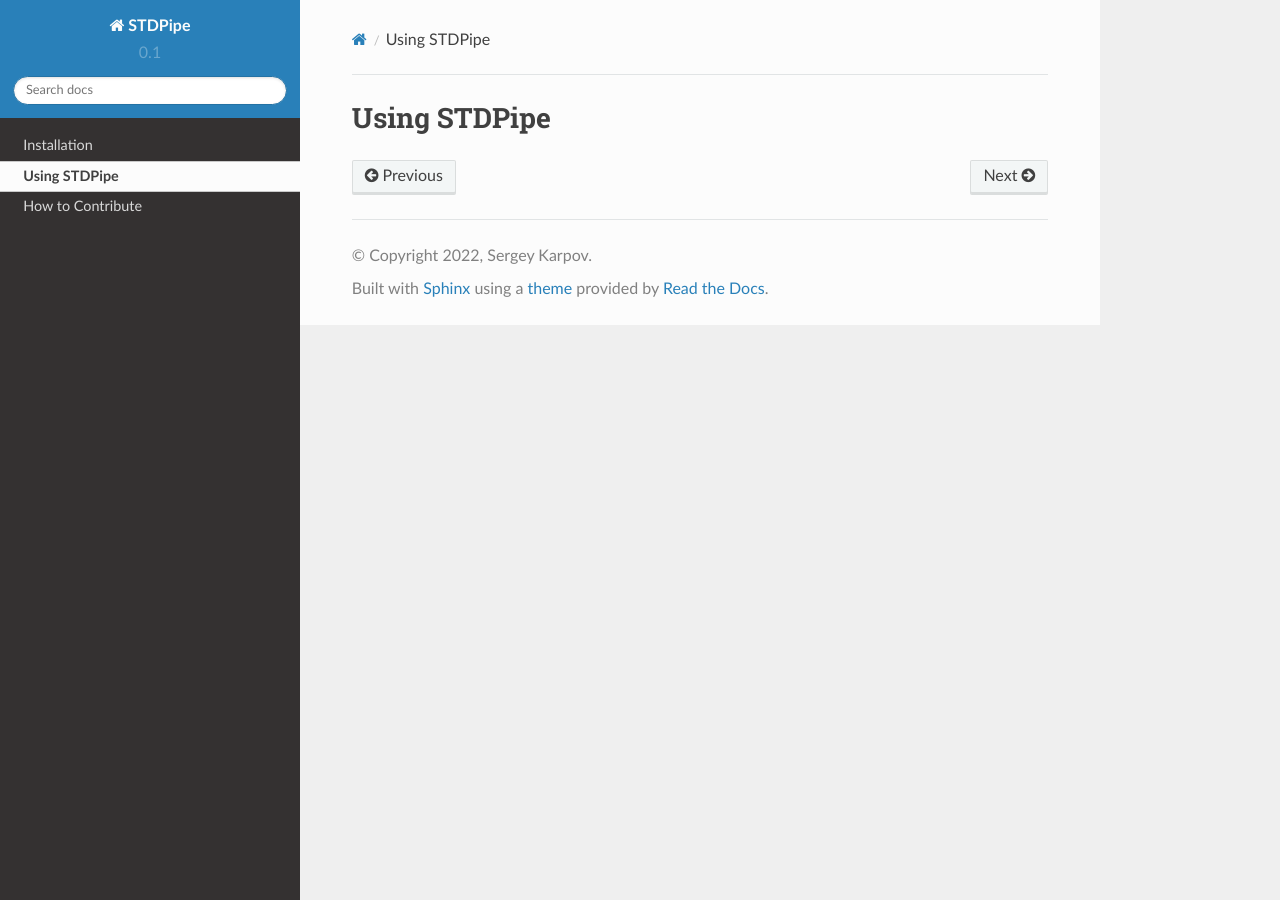
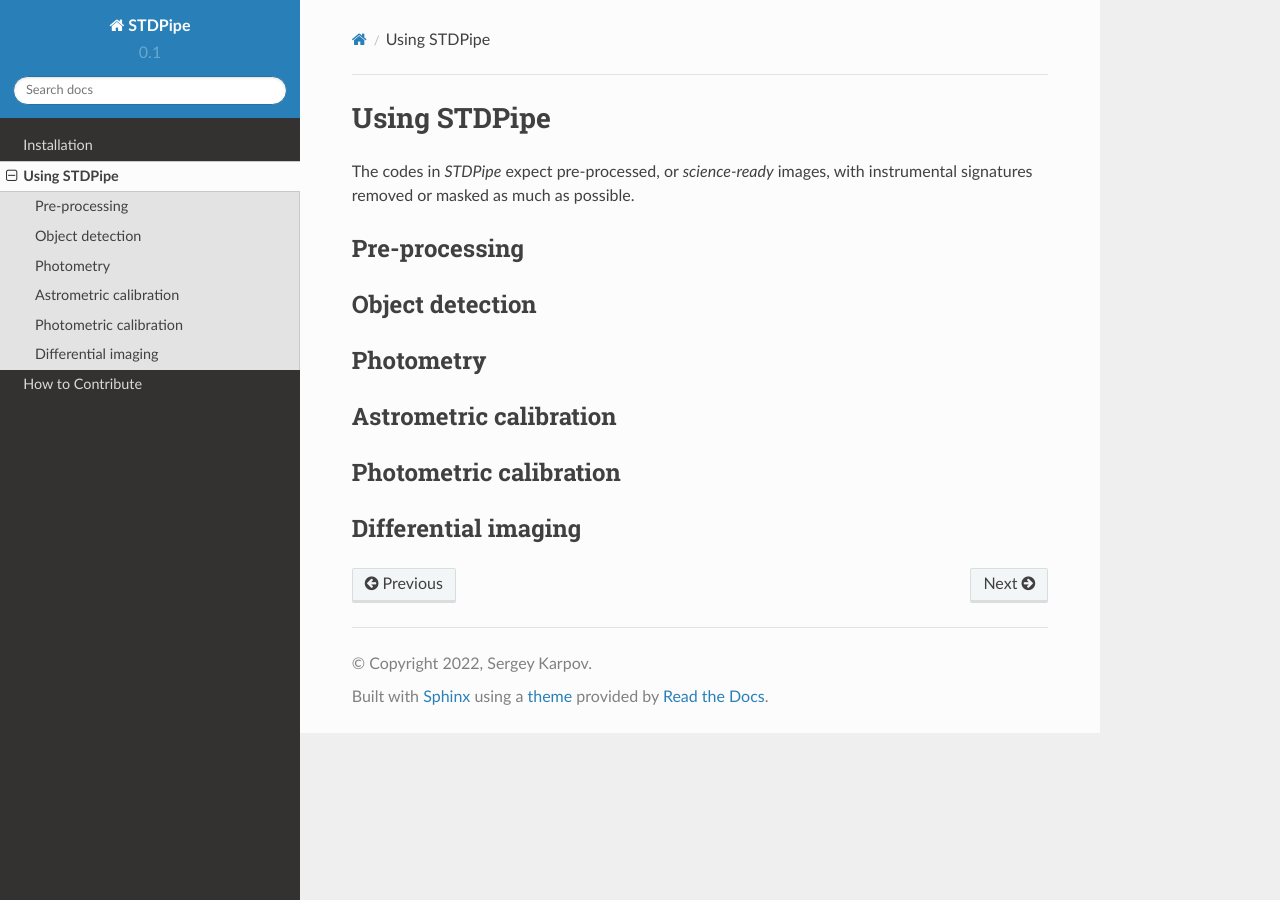
Before and after one commit to karpov-sv/stdpipe, a Sphinx documentation site: the page built from doc/usage.rst, in a window 1280 px wide. Built offline with Sphinx 7.4.7 and the Read the Docs theme 2.0.0, drawn with Linux system fonts in a browser that asks for light colours; pages that are not in the unit, such as notebooks, are missing from menus.

Commit message:
Update doc

```diff
--- a/doc/usage.rst
+++ b/doc/usage.rst
@@ -1,2 +1,23 @@
 Using STDPipe
 =============
+
+The codes in *STDPipe* expect pre-processed, or *science-ready* images, with instrumental signatures removed or masked as much as possible.
+
+Pre-processing
+--------------
+
+
+Object detection
+----------------
+
+Photometry
+----------
+
+Astrometric calibration
+-----------------------
+
+Photometric calibration
+-----------------------
+
+Differential imaging
+--------------------
```
Also changed, not shown: doc/authors.md (deleted, +0 -3 lines).
